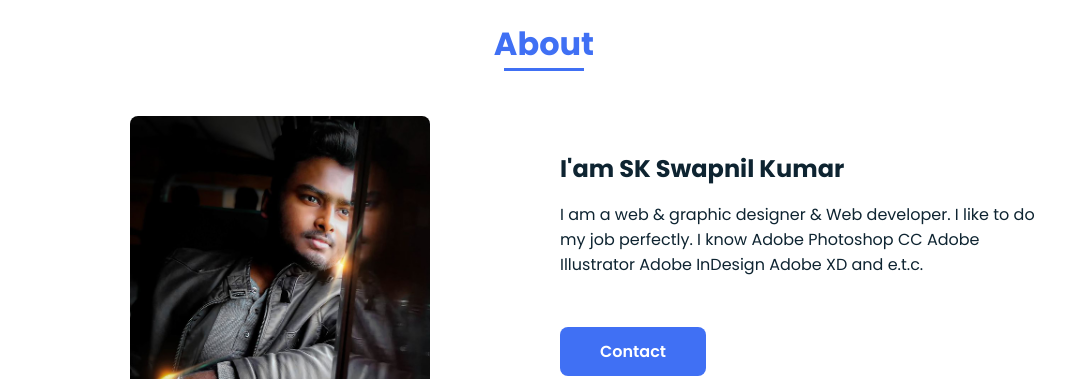
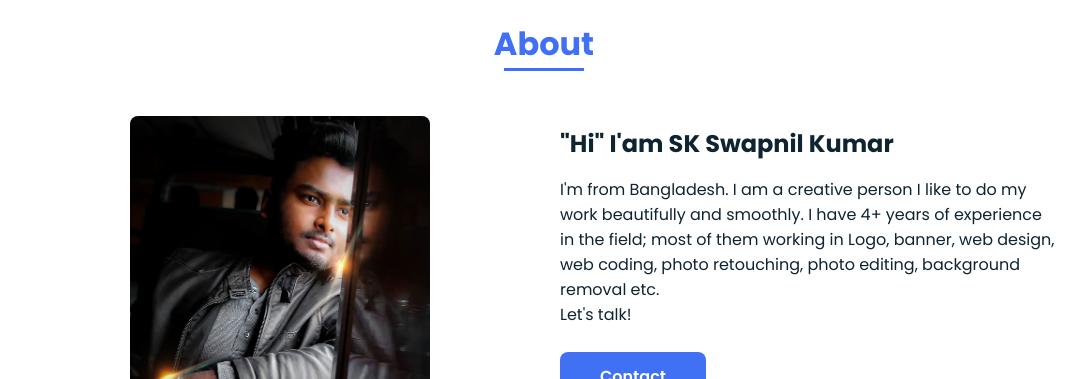
Before and after one commit to skswapnilkumar/sk2ndweb, a plain HTML site: page index.html in a window 1280 px wide. Shown: the part 860-1239 px from the top of the page, without its empty margins (96-1183 px from the left). Drawn offline with nearby package versions, Linux system fonts and the light colour scheme.

Commit message:
about
about

```diff
--- a/index.html
+++ b/index.html
@@ -77,11 +77,15 @@
                 </div>
 
                 <div>
-                    <h2 class="about__subtitle">I'am SK Swapnil Kumar</h2>
-                    <p class="about__text">I am a web & graphic designer & Web developer.
-                        I like to do my job perfectly.
-                        I know Adobe Photoshop CC Adobe Illustrator Adobe InDesign Adobe XD and e.t.c.</p>
-                    <br> <br>
+                    <h2 class="about__subtitle">"Hi" I'am SK Swapnil Kumar</h2>
+                    <p class="about__text">I'm from Bangladesh.
+                                I am a creative person I like to do my work beautifully and smoothly.
+                                I have 4+ years of experience in the field;
+                                most of them working in Logo, banner, web design,
+                                web coding, photo retouching, photo editing, background
+                                removal etc. <br>
+                                Let's talk! </p>
+                                <br>
                     <a href="https://www.facebook.com/profile.php?id=100008348530174 " class="button">Contact</a>
                     <br> <br>
                     <div class="home__social">
```
